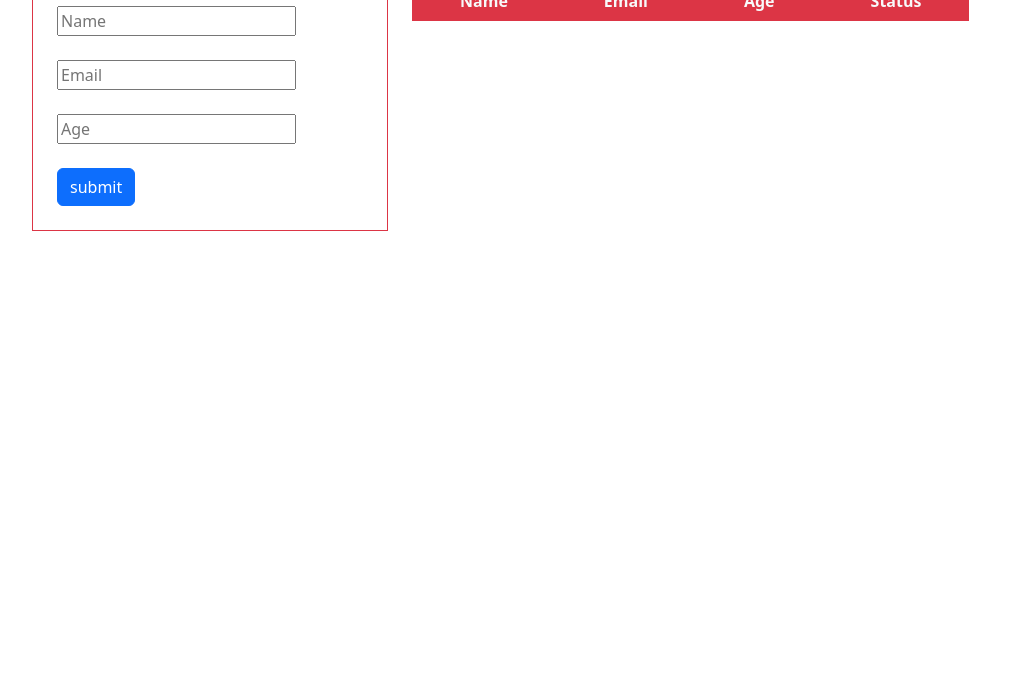
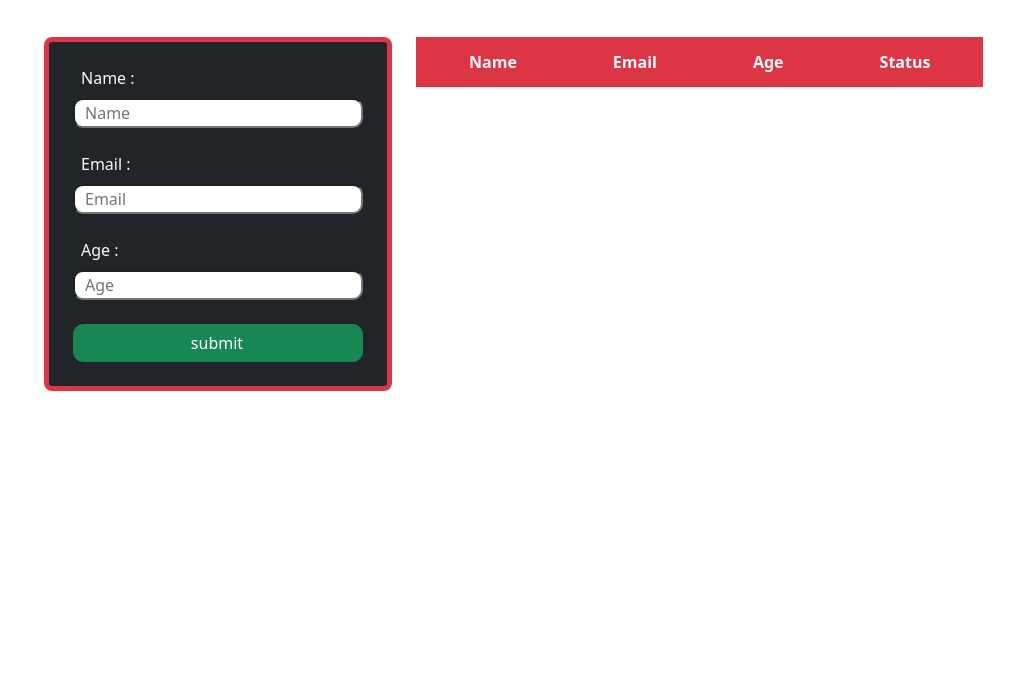
Before and after one commit to saad-shaikh01/Crud-operation, a plain HTML site: page index.html in a window 1280 px wide. Shown: the part 115-800 px from the top of the page, without its empty margins (50-1064 px from the left). Drawn offline with nearby package versions, Linux system fonts and the light colour scheme.

Commit message:
Add Some Styling

```diff
--- a/index.html
+++ b/index.html
@@ -16,28 +16,43 @@
   .margin {
     margin: 2rem;
   }
+  .inputData input{
+     width: 100%;
+     border-radius: 10px;
+     padding-left: 10px;
+  }
+  .row{
+    margin: auto;
+
+  }
 </style>
 
-<body>
-  <div class="container my-5 py-5 bg-dar">
+<body >
+  <div class="container  py-5 bg-dar">
+    <div class="main-heading text-center pb-5 text-decoration-underline">
+      <div class="h1 ">CRUD OPERATION</div>
+    </div>
     <div class="row">
       <div class="col-sm-12 col-md-6 col-lg-4 col-xl-4 col-12">
-        <div class="inputData p-4 border border-danger ">
+        <div class="inputData p-4 border border-danger border-5 rounded-3 bg-dark ">
           <!-- HTML code for the input fields and buttons -->
           <form onsubmit="event.preventDefault();onFormSubmit();" action="">
-            <input type="text" id="input1" placeholder="Name"><br><br>
+            <label class="text-light ps-2 mb-2" for="Name">Name :</label>
+            <input class type="text" id="input1" placeholder="Name"><br><br>
+            <label class="text-light ps-2 mb-2" for="Name">Email :</label>
             <input type="text" id="input2" placeholder="Email"><br><br>
+            <label class="text-light ps-2 mb-2" for="Name">Age :</label>
             <input type="text" id="input3" placeholder="Age"><br><br>
 
             <div class="form-action-buttons">
-              <input type="submit" value="submit" class="btn btn-primary">
+              <input type="submit" value="submit" class="btn btn-success">
             </div>
           </form>
         </div>
       </div>
 
       <div class="col-sm-12 col-md-6 col-lg-4 col-xl-4 col-12 ">
-        <table id="dataList" class="bg-light ">
+        <table id="dataList" class="bg-light border border-danger border-5 ">
           <thead class="bg-danger">
             <tr class="text-light text-center">
               <th class="px-5 py-2 w-100">Name</th>
@@ -46,7 +61,7 @@
               <th class="px-5 py-2 w-100">Status</th>
             </tr>
           </thead>
-          <tbody class="bg-dark text-center text-light  ">
+          <tbody class="bg-dark text-center text-light border border-danger border-5  ">
 
           </tbody>
         </table>
@@ -84,7 +99,7 @@ function insertNewRecord(data) {
   var cell3 = newRow.insertCell(2);
   cell3.innerHTML = data["input3"];
   var cell4 = newRow.insertCell(3);
-  cell4.innerHTML = `<a class="btn btn-light btn-sm" onclick="onEdit(this)">Edit</a>
+  cell4.innerHTML = `<a class="btn btn-success btn-sm" onclick="onEdit(this)">Edit</a>
                     <a class="btn btn-danger btn-sm" onclick="onDelet(this)">Delet</a>`
 
 }
```
